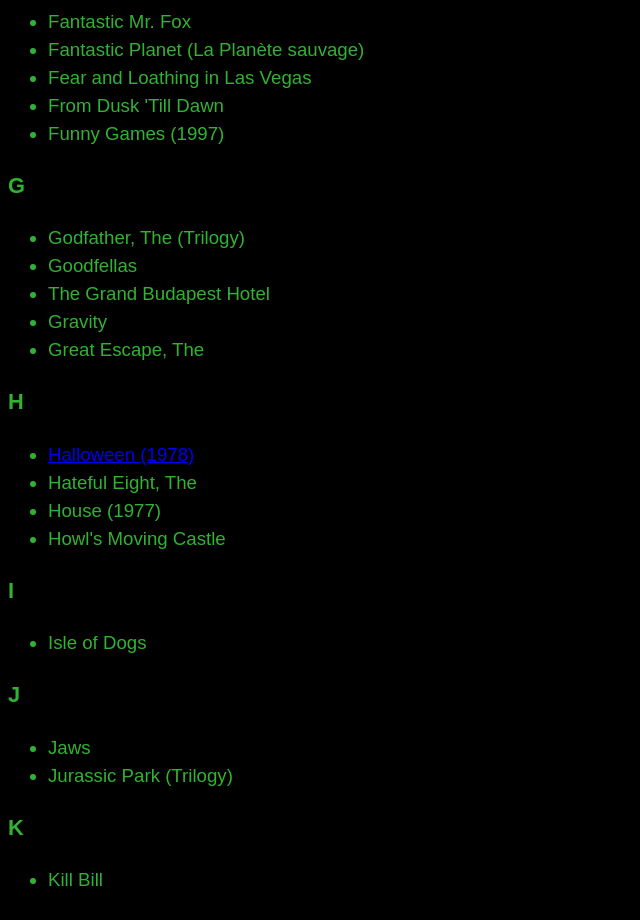
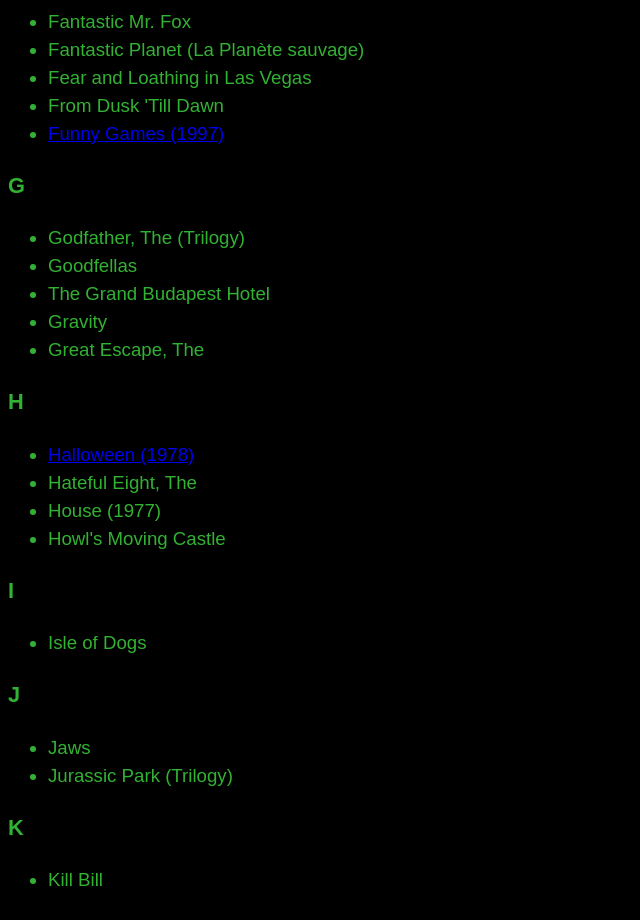
Before and after one commit to RecorderEnthusiast/recorderenthusiast.github.io, a plain HTML site: page blu.html in a window 1280 px wide. Shown: the part 1400-2320 px from the top of the page, without its empty margins (0-640 px from the left). Drawn offline with Linux system fonts and the light colour scheme.

Commit message:
Update blu.html

```diff
--- a/blu.html
+++ b/blu.html
@@ -100,7 +100,7 @@
 	  <li>Fantastic Planet (La Planète sauvage)</li>
 	  <li>Fear and Loathing in Las Vegas</li>
 	  <li>From Dusk 'Till Dawn</li>
-	  <li>Funny Games (1997)</li>
+	  <li><a href="reviews/funnygames">Funny Games (1997)</a></li>
 		</ul>
 
 	<h3 id="g">G</h3>
```
